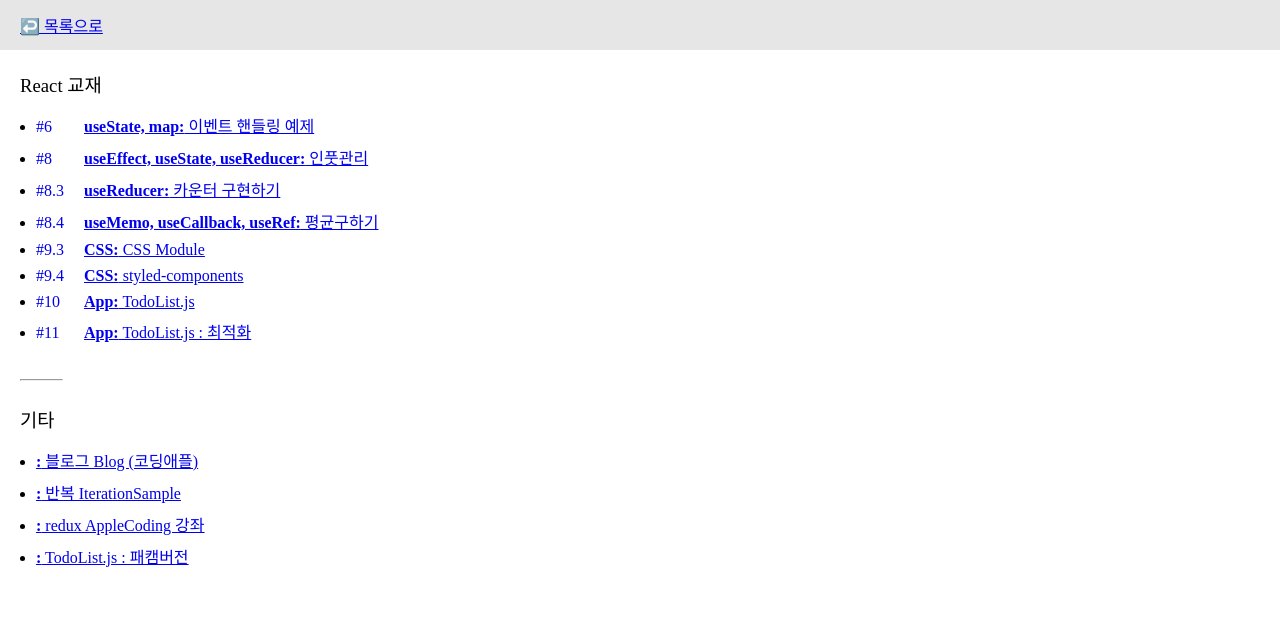
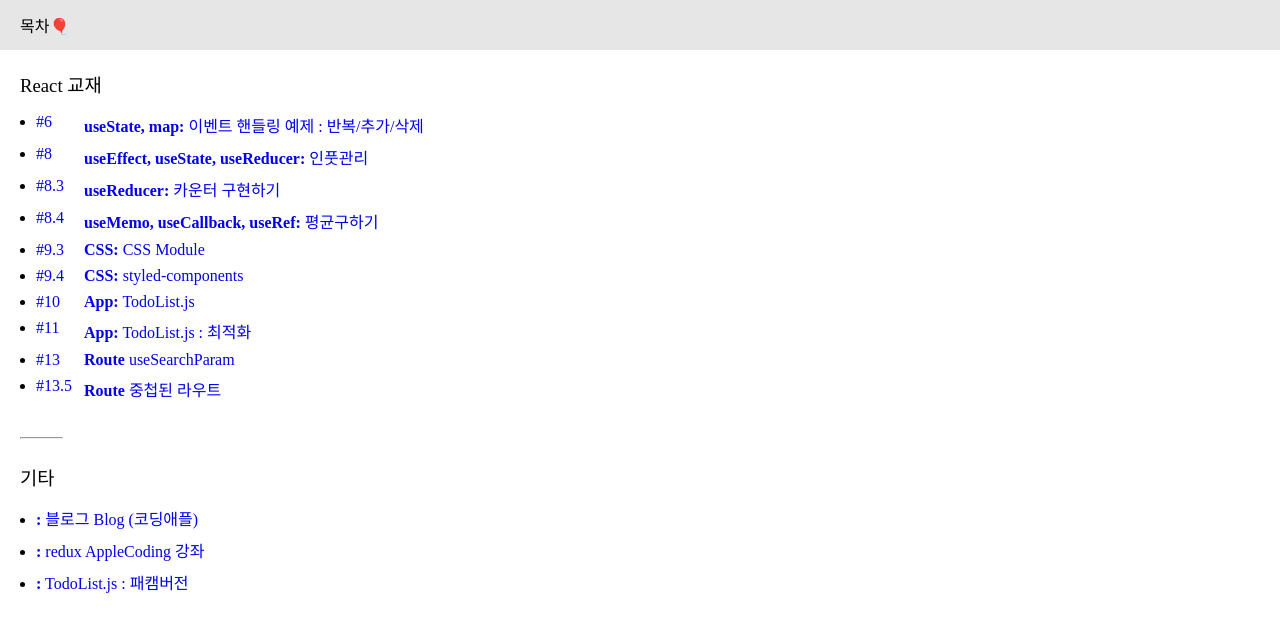
Before and after one commit to BangHG/blog, a React (Create React App) app: page / in a window 1280 px wide. Shown: the top 632 px of the page. Built offline with nearby package versions, Linux system fonts and the light colour scheme; a web font is replaced by a local one.

Commit message:
13장 완료

```diff
--- a/src/App.js
+++ b/src/App.js
@@ -21,15 +21,22 @@ import TodoListWeb from './TodoListWeb';
 import TodoList from './TodoList';
 import TodoList2 from './TodoList.11.5';
 
+import About from './pages/About';
+import Articles from './pages/Articles';
+import Article from './pages/Article';
+
 import { Route, Routes } from 'react-router-dom';
 import Layout from './Layout';
+import NotFound from './pages/NotFound';
+import Login from './pages/Login';
+import Mypage from './pages/Mypage';
 
 const App = () => {
   return (
     <>
       <Routes>
         <Route element={<Layout />}>
-          <Route path="/" element={<List />}></Route>
+          <Route index element={<List />}></Route>
           <Route path="/Blog" element={<Blog />}></Route>
           <Route path="/ReduxApple" element={<ReduxApple />}></Route>
 
@@ -45,7 +52,20 @@ const App = () => {
           <Route path="/TodoListWeb" element={<TodoListWeb></TodoListWeb>}></Route>
           <Route path="/TodoList" element={<TodoList></TodoList>}></Route>
           <Route path="/TodoList2" element={<TodoList2></TodoList2>}></Route>
+          <Route path="/About" element={<About></About>}></Route>
+
+          {/* 중첩된 라우트 */}
+          <Route path="/Articles" element={<Articles></Articles>}>
+            <Route path=":id" element={<Article></Article>} />
+          </Route>
+          {/* 얼마든지 중첩이 가능하군아 */}
         </Route>
+
+        {/* #13.6.3 NotFound 페이지 만들기 */}
+        <Route path="*" element={<NotFound />}></Route>
+        {/* #13.6.4 Navigate 컴포넌트 */}
+        <Route path="/Login" element={<Login />}></Route>
+        <Route path="/Mypage" element={<Mypage />}></Route>
       </Routes>
     </>
   );
--- a/src/Layout.js
+++ b/src/Layout.js
@@ -1,13 +1,44 @@
-import { Link } from 'react-router-dom';
+import { useState, useEffect } from 'react';
+import { Link, useLocation, useNavigate } from 'react-router-dom';
 import { Outlet } from 'react-router-dom';
 import './layout.scss';
 
 const Layout = () => {
+  const location = useLocation();
+  // console.log(location);
+  const [headerContent, setHeaderContent] = useState('목차');
+
+  function checkPath() {
+    if (location.pathname == '/') {
+      setHeaderContent('목차🎈');
+    } else {
+      setHeaderContent(
+        <div>
+          <button onClick={goBack}>↩️ 뒤로가기</button>
+          <button onClick={goArticles}>📚 목록으로</button>
+        </div>
+      );
+      // setHeaderContent(<Link to={'/'}>↩️ 목록으로</Link>);
+    }
+  }
+
+  useEffect(() => {
+    checkPath();
+  }, [location]);
+
+  //#13.6 리액트 라우터 부가기능
+  //#13.6.1 useNavigate
+  const navigate = useNavigate();
+  const goBack = () => {
+    navigate(-1);
+  };
+  const goArticles = () => {
+    navigate('/', { replace: true }); //페이지기록남기지 않음.
+  };
+
   return (
     <div className="App">
-      <header className="layoutHeader">
-        <Link to={'/'}>↩️ 목록으로</Link>
-      </header>
+      <header className="layoutHeader">{headerContent}</header>
       <main className="layoutMain">
         <Outlet></Outlet>
       </main>
--- a/src/List.js
+++ b/src/List.js
@@ -4,78 +4,111 @@ const List = () => {
   return (
     <div className="layoutList">
       <h3>React 교재</h3>
-      <ul style={{ display: 'grid', listStyle: 'disc', padding: '1em', rowGap: '0.5em' }}>
+      <ul>
         <li>
           <Link to={'/IterationSample2'}>
-            <span style={{ minWidth: '2.7em', display: 'inline-block', marginRight: '0.3em' }}>#6</span>
-            <b>useState, map:</b> 이벤트 핸들링 예제
+            <span>#6</span>
+            <p>
+              <b>useState, map:</b> 이벤트 핸들링 예제 : 반복/추가/삭제
+            </p>
           </Link>
         </li>
 
         <li>
           <Link to={'/Info5'}>
-            <span style={{ minWidth: '2.7em', display: 'inline-block', marginRight: '0.3em' }}>#8</span>
+            <span>#8</span>
+            <p>
               <b>useEffect, useState, useReducer:</b> 인풋관리
+            </p>
           </Link>
         </li>
         <li>
           <Link to={'/Counter'}>
-            <span style={{ minWidth: '2.7em', display: 'inline-block', marginRight: '0.3em' }}>#8.3</span>
+            <span>#8.3</span>
+            <p>
               <b>useReducer:</b> 카운터 구현하기
+            </p>
           </Link>
         </li>
         <li>
           <Link to={'/Average3'}>
-            <span style={{ minWidth: '2.7em', display: 'inline-block', marginRight: '0.3em' }}>#8.4</span>
+            <span>#8.4</span>
+            <p>
               <b>useMemo, useCallback, useRef:</b> 평균구하기
+            </p>
           </Link>
         </li>
         <li>
           <Link to={'/CSSModule'}>
-            <span style={{ minWidth: '2.7em', display: 'inline-block', marginRight: '0.3em' }}>#9.3 </span>
+            <span>#9.3 </span>
+            <p>
               <b>CSS:</b> CSS Module
+            </p>
           </Link>
         </li>
         <li>
           <Link to={'/CSSinJS'}>
-            <span style={{ minWidth: '2.7em', display: 'inline-block', marginRight: '0.3em' }}>#9.4</span>
+            <span>#9.4</span>
+            <p>
               <b>CSS:</b> styled-components
+            </p>
           </Link>
         </li>
         <li>
           <Link to={'/TodoList'}>
-            <span style={{ minWidth: '2.7em', display: 'inline-block', marginRight: '0.3em' }}>#10</span>
+            <span>#10</span>
+            <p>
               <b>App:</b> TodoList.js
+            </p>
           </Link>
         </li>
         <li>
           <Link to={'/TodoList2'}>
-            <span style={{ minWidth: '2.7em', display: 'inline-block', marginRight: '0.3em' }}>#11</span>
+            <span>#11</span>
+            <p>
               <b>App:</b> TodoList.js : 최적화
+            </p>
+          </Link>
+        </li>
+        <li>
+          <Link to={'/About'}>
+            <span>#13</span>
+            <p>
+              <b>Route</b> useSearchParam
+            </p>
+          </Link>
+        </li>
+        <li>
+          <Link to={'/Articles'}>
+            <span>#13.5</span>
+            <p>
+              <b>Route</b> 중첩된 라우트
+            </p>
           </Link>
         </li>
       </ul>
-      <hr style={{ minWidth: '2.7em', display: 'inline-block', margin: '20px auto' }} />
+      <hr />
       <h3>기타</h3>
-      <ul style={{ display: 'grid', listStyle: 'disc', padding: '1em', rowGap: '0.5em' }}>
+      <ul>
         <li>
           <Link to={'/blog'}>
+            <p>
               <b> :</b> 블로그 Blog (코딩애플)
-          </Link>
-        </li>
-        <li>
-          <Link to={'/IterationSample'}>
-            <b> :</b> 반복 IterationSample
+            </p>
           </Link>
         </li>
         <li>
           <Link to={'/ReduxApple'}>
+            <p>
               <b> :</b> redux AppleCoding 강좌
+            </p>
           </Link>
         </li>
         <li>
           <Link to={'/TodoListWeb'}>
+            <p>
               <b> :</b> TodoList.js : 패캠버전
+            </p>
           </Link>
         </li>
       </ul>
--- a/src/layout.scss
+++ b/src/layout.scss
@@ -35,11 +35,44 @@ button[type=''] {
   margin: 0;
   padding: 0;
 }
+
 .layoutList {
-  b {
-    font-weight: bold;
+  hr {
+    min-width: 2.7em;
+    display: inline-block;
+    margin: 20px auto;
+  }
+  ul {
+    display: grid;
+    list-style: disc;
+    padding: 1em;
+    row-gap: 0.5em;
+  }
+  a {
+    display: flex;
+    word-break: keep-all;
+    text-decoration: none;
+    &:hover {
+      text-decoration: underline;
+      text-underline-offset: 2px;
+    }
+    > span {
+      flex: 0 0 auto;
+      min-width: 2.7em;
+      display: inline-block;
+      margin-right: 0.3em;
+    }
+
+    &:visited {
+      color: inherit;
+    }
+
+    b {
+      font-weight: bold;
+    }
   }
 }
+
 .layoutHeader {
   background: rgb(230, 230, 230);
   gap: 5px;
@@ -47,6 +80,21 @@ button[type=''] {
   display: flex;
   padding: 0 20px;
   align-items: center;
+  position: sticky;
+  top: 0;
+  button {
+    background: none;
+    padding: 0.5em;
+    margin: 0;
+    margin-right: 0.5em;
+    background-color: #fff;
+    border: 1px solid #ddd;
+    border-radius: 0.2em;
+    cursor: pointer;
+    &:hover {
+      background-color: #f9f9f9;
+    }
+  }
 }
 .layoutMain {
   width: 100vw;
--- /dev/null
+++ b/src/pages/About.js
@@ -0,0 +1,40 @@
+import { useSearchParams } from 'react-router-dom';
+
+const About = () => {
+  const [searchParams, setSearchParams] = useSearchParams();
+  const detail = searchParams.get('detail');
+  const mode = searchParams.get('mode');
+
+  const onToggleDetail = () => {
+    setSearchParams({
+      mode,
+      detail: detail === 'true' ? false : true,
+    });
+  };
+
+  const onInvreaseMode = () => {
+    const nextMode = mode == null ? 1 : parseInt(mode) + 1;
+    setSearchParams({ mode: nextMode, detail });
+  };
+
+  return (
+    <div>
+      <h1>소개</h1>
+      <p>라우터 사용해보기 useSearchParams</p>
+
+      <dl style={{ display: 'flex', margin: '0.5em 0' }}>
+        <dt>detail : </dt>
+        <dd>{detail}</dd>
+      </dl>
+      <dl style={{ display: 'flex', margin: '0.5em 0' }}>
+        <dt>mode : </dt>
+        <dd>{mode}</dd>
+      </dl>
+
+      <button onClick={onToggleDetail}>Toggle Detail</button>
+      <button onClick={onInvreaseMode}>mode + 1</button>
+    </div>
+  );
+};
+
+export default About;
--- /dev/null
+++ b/src/pages/Article.js
@@ -0,0 +1,19 @@
+import { Link, useParams } from 'react-router-dom';
+
+const Article = () => {
+  // #13.4.1 파라미터 useParam
+  const { id } = useParams();
+  return (
+    <div style={{ marginTop: '1em', padding: '1em', border: '1px solid #ddd' }}>
+      <h2> 게시글 {id} </h2>
+
+      <code style={{ display: 'block', margin: '1em 0', background: '#ddd', padding: '1em' }}>
+        const ｛id｝ = useParams(); <br></br>
+        &lt;h2&gt; 게시글 ｛id｝ &lt;/h2&gt;
+      </code>
+
+      {/* <Link to="/Articles">게시글 목록으로</Link> */}
+    </div>
+  );
+};
+export default Article;
--- /dev/null
+++ b/src/pages/Articles.js
@@ -0,0 +1,47 @@
+import { Outlet, NavLink } from 'react-router-dom';
+
+const Articles = () => {
+  return (
+    <div>
+      <ul>
+        <ArticleItem id={1} />
+        <ArticleItem id={2} />
+        <ArticleItem id={'🎈'} />
+        <ArticleItem id={'🎋'} />
+        <ArticleItem id={'🎨'} />
+      </ul>
+
+      <Outlet />
+      <code style={{ display: 'block', margin: '1em 0', background: '#ddd', padding: '1em' }}>
+        &lt;ul&gt;
+        <br /> &lt;li&gt;
+        <br /> &lt;Link to="/Articles/1"&gt;게시글 1/Link&gt;
+        <br /> &lt;/li&gt;
+        <br />
+        ...
+        <br />
+        &lt;/ul&gt;
+        <br />
+        &lt;Outlet /&gt;
+      </code>
+    </div>
+  );
+};
+
+const ArticleItem = ({ id }) => {
+  // #13.6.2 NavLink : 경로 일치 시 스타일 적용
+  const activeStyle = {
+    backgroundColor: '#ff0',
+    color: '#000',
+    fontWeight: 500,
+  };
+  return (
+    <li style={{ margin: '0.2em 0' }}>
+      {/* #13.6.2 NavLink : 경로 일치 시 스타일 적용 */}
+      <NavLink style={({ isActive }) => (isActive ? activeStyle : undefined)} to={`/Articles/${id}`}>
+        게시글 {id}
+      </NavLink>
+    </li>
+  );
+};
+export default Articles;
--- /dev/null
+++ b/src/pages/Login.js
@@ -0,0 +1,4 @@
+const Login = () => {
+  return <div>로그인페이지입니다.</div>;
+};
+export default Login;
--- /dev/null
+++ b/src/pages/Mypage.js
@@ -0,0 +1,13 @@
+import { Navigate } from 'react-router';
+
+const Mypage = () => {
+  const isLoggedIn = false;
+
+  if (!isLoggedIn) {
+    // #13.6.3 Navigate 컴포넌트. 리다이렉트!
+    return <Navigate to="/Login" replace={true} />;
+  }
+  return <div>마이페이지입니다.</div>;
+};
+
+export default Mypage;
--- /dev/null
+++ b/src/pages/NotFound.js
@@ -0,0 +1,22 @@
+const NotFound = () => {
+  return (
+    <div
+      style={{
+        display: 'flex',
+        alignItems: 'center',
+        justifyContent: 'center',
+        fontSize: '4em',
+        position: 'absolute',
+        width: '100%',
+        height: '100%',
+        fontWeight: '500',
+        lineHeight: '1',
+        backgroundColor: '#f8f8f8',
+      }}
+    >
+      404 😥
+    </div>
+  );
+};
+
+export default NotFound;
```
Also changed, not shown: 1 other file (tests, documents, lock files or other folders). Lines whose indentation alone changed are shown as unchanged.
